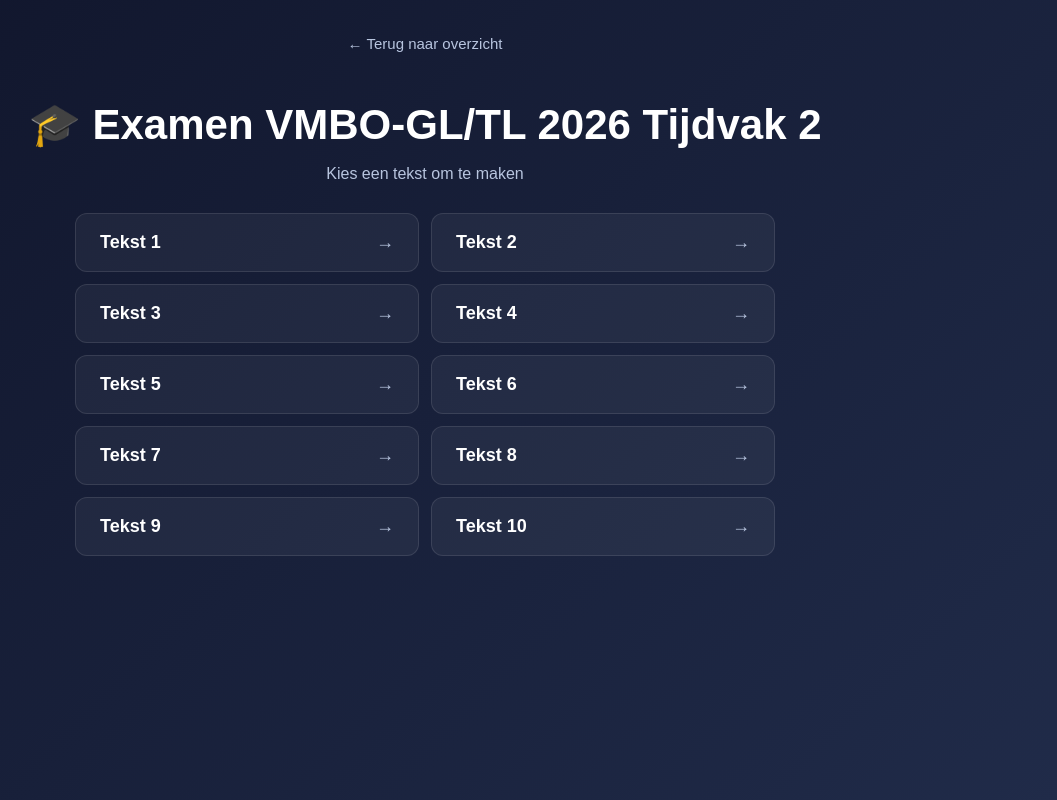
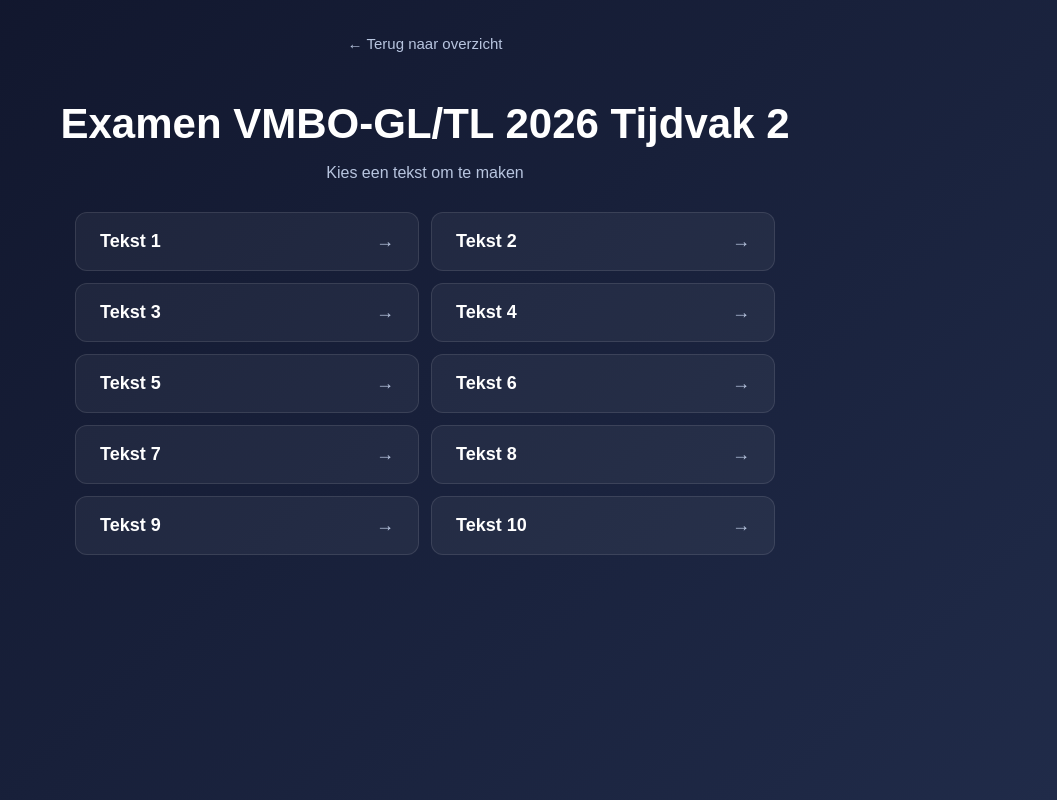
Before and after one commit to Herr-Blom/DuitsWZ, a plain HTML site: page examens/Examen-vmbo-gl-tl-2026-tijdvak-2/index.html in a window 1280 px wide. Shown: the whole page, without its empty margins (215-1272 px from the left). Drawn offline with Linux system fonts and the light colour scheme.

Commit message:
hoedje uit titel

```diff
--- a/examens/Examen-vmbo-gl-tl-2026-tijdvak-2/index.html
+++ b/examens/Examen-vmbo-gl-tl-2026-tijdvak-2/index.html
@@ -97,7 +97,7 @@ header p {
 
 <header>
     <a href="../index.html" class="back-btn">← Terug naar overzicht</a>
-    <h1>🎓 Examen VMBO-GL/TL 2026 Tijdvak 2</h1>
+    <h1>Examen VMBO-GL/TL 2026 Tijdvak 2</h1>
     <p>Kies een tekst om te maken</p>
 </header>
 
```
